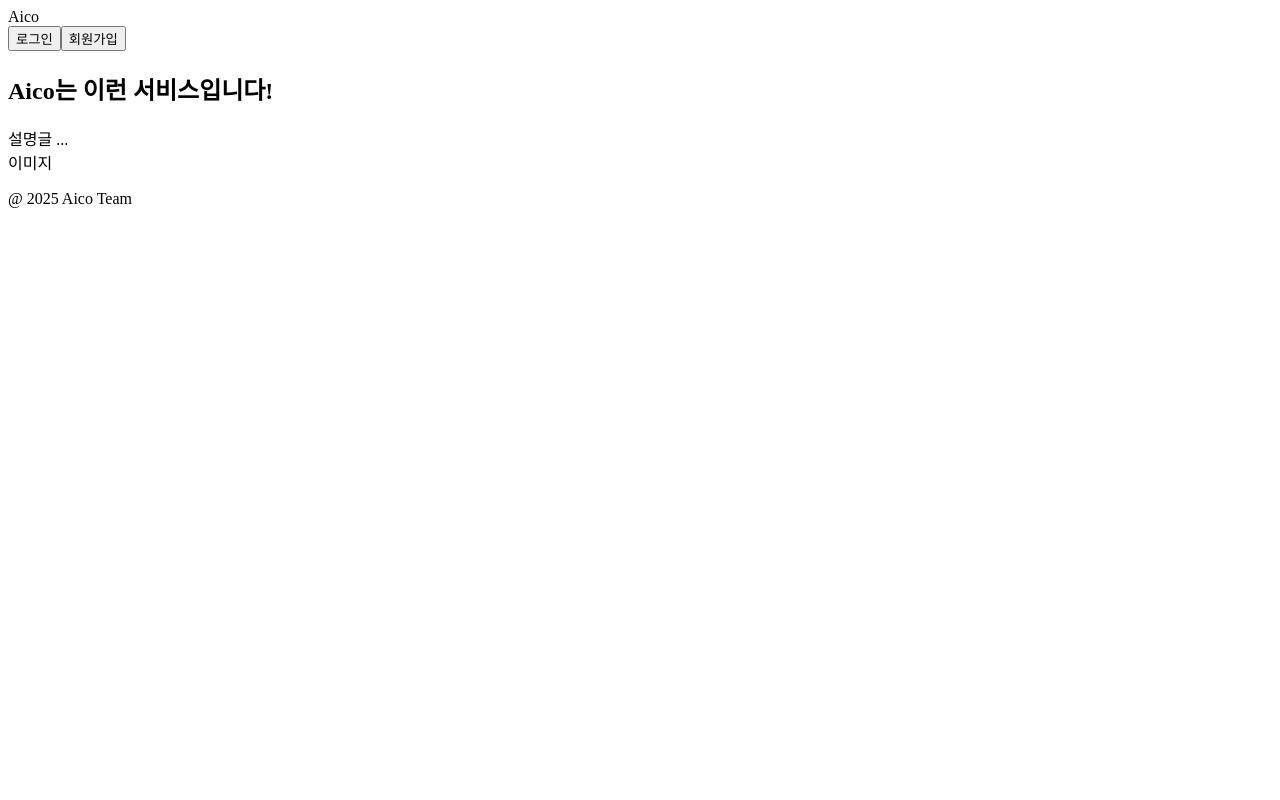
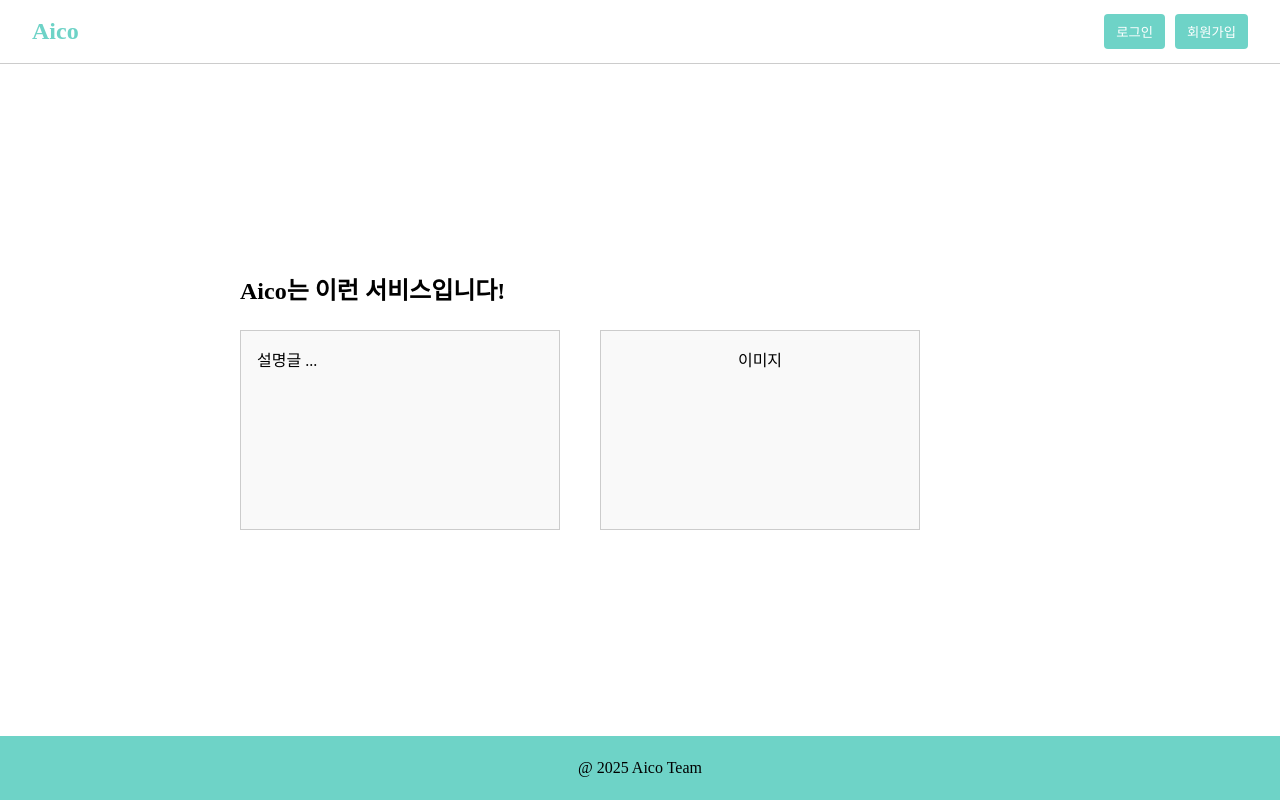
Before and after one commit to aico-team/aico-frontend, a React (Vite) app: page / in a window 1280 px wide. Built offline with nearby package versions, Linux system fonts and the light colour scheme.

Commit message:
feat: 랜딩페이지 기본 스타일 적용

```diff
--- a/src/components/layout/Footer.jsx
+++ b/src/components/layout/Footer.jsx
@@ -2,7 +2,7 @@ import React from "react";
 
 const Footer = () => {
   return (
-    <footer>
+    <footer className="layout-footer">
       <p>@ 2025 Aico Team</p>
     </footer>
   );
--- a/src/components/layout/Landing.jsx
+++ b/src/components/layout/Landing.jsx
@@ -1,6 +1,8 @@
 import React from "react";
 import Header from "./Header";
 import Footer from "./Footer";
+//import "../styles/Landing.css";
+import "../../styles/Layout.css";
 
 const Landing = () => {
   return (
--- a/src/main.jsx
+++ b/src/main.jsx
@@ -1,9 +1,10 @@
 import React from "react";
 import ReactDOM from "react-dom/client";
 import AppRoutes from "./router/AppRoutes";
+import "./styles/index.css";
 
 ReactDOM.createRoot(document.getElementById("root")).render(
   <React.StrictMode>
     <AppRoutes />
-  </React.StrictMode>,
+  </React.StrictMode>
 );
--- /dev/null
+++ b/src/styles/Layout.css
@@ -0,0 +1,93 @@
+.landing-wrapper {
+  display: flex;
+  flex-direction: column;
+  min-height: 100vh;
+}
+
+.landing-content {
+  flex: 1;
+  display: flex;
+  flex-direction: column;
+  align-items: center;
+  justify-content: center;
+  padding: 40px;
+}
+
+.intro {
+  display: flex;
+  flex-direction: column;
+  align-items: flex-start;
+  width: 100%;
+  max-width: 800px;
+  margin: 0 auto;
+  text-align: left;
+}
+
+.features {
+  display: flex;
+  align-items: center;
+  justify-content: center;
+  gap: 40px;
+  margin-top: 24px;
+}
+
+.feature-box,
+.feature-slide {
+  width: 320px;
+  height: 200px;
+  border: 1px solid #ccc;
+  padding: 16px;
+  background-color: #f9f9f9;
+}
+
+.feature-box {
+  text-align: left;
+}
+
+.feature-slide {
+  text-align: center;
+}
+
+.layout-header {
+  height: 4rem;
+  margin-top: auto;
+  display: flex;
+  align-items: center;
+  justify-content: space-between;
+  padding: 0 2rem;
+  border-bottom: 1px solid #ccc;
+}
+
+.logo {
+  font-size: 1.5rem;
+  font-weight: bold;
+  color: #6ed3c7;
+}
+
+.auth-buttons {
+  display: flex;
+  gap: 10px;
+}
+
+.auth-buttons button {
+  background-color: #6ed3c7;
+  color: white;
+  border: none;
+  padding: 8px 12px;
+  border-radius: 4px;
+  cursor: pointer;
+  font-weight: 500;
+}
+
+.auth-buttons button:hover {
+  background-color: #5fc2b6;
+}
+
+.layout-footer {
+  height: 4rem;
+  background-color: #6ed3c7;
+  margin-top: auto;
+  display: flex;
+  align-items: center;
+  justify-content: center;
+}
--- a/src/styles/index.css
+++ b/src/styles/index.css
@@ -0,0 +1,12 @@
+* {
+  margin: 0;
+  padding: 0;
+  box-sizing: border-box;
+}
+
+html,
+body {
+  height: 100%;
+  margin: 0;
+  padding: 0;
+}
```
Also changed, not shown: src/styles/Landing.css (added).
